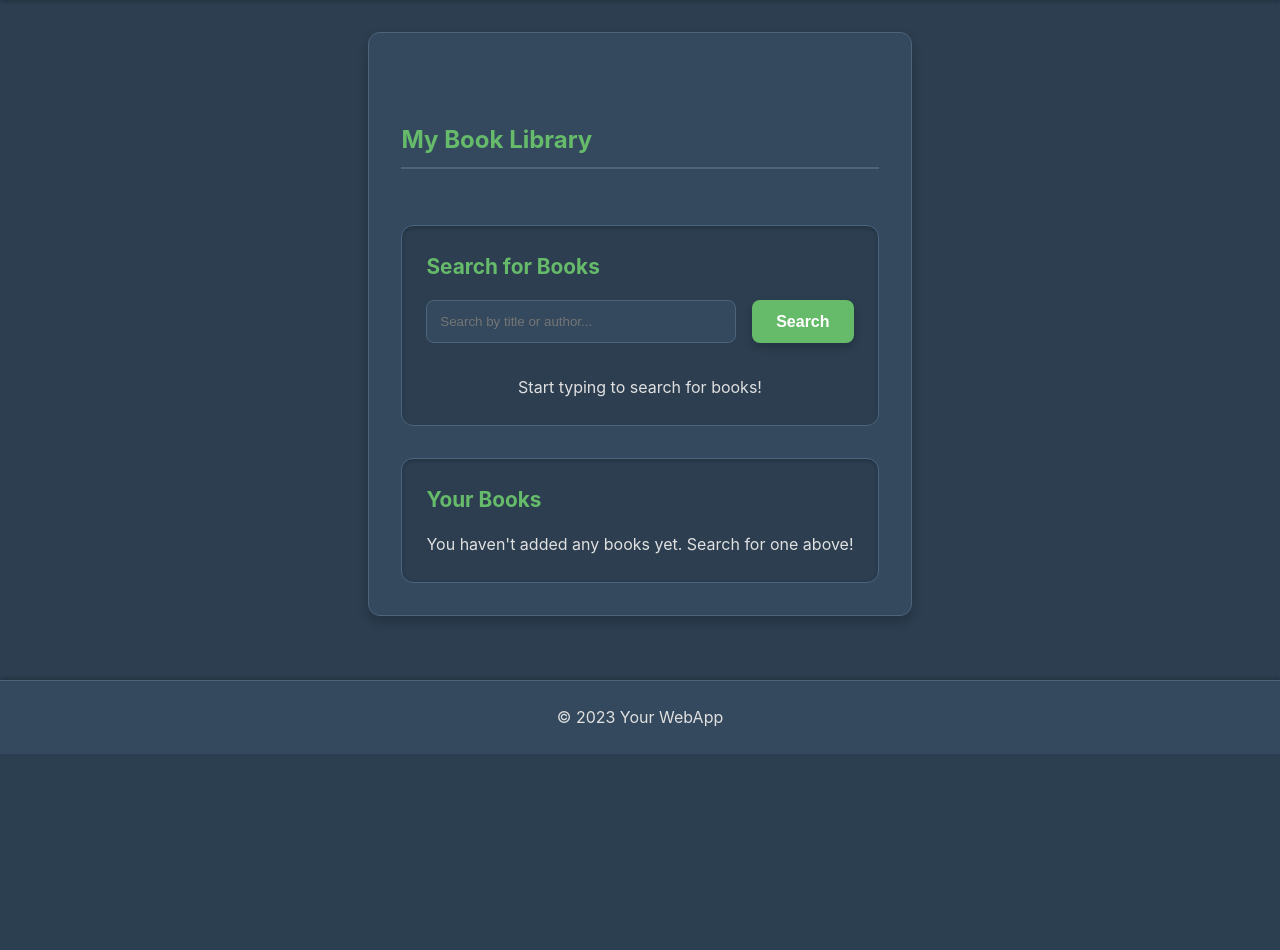
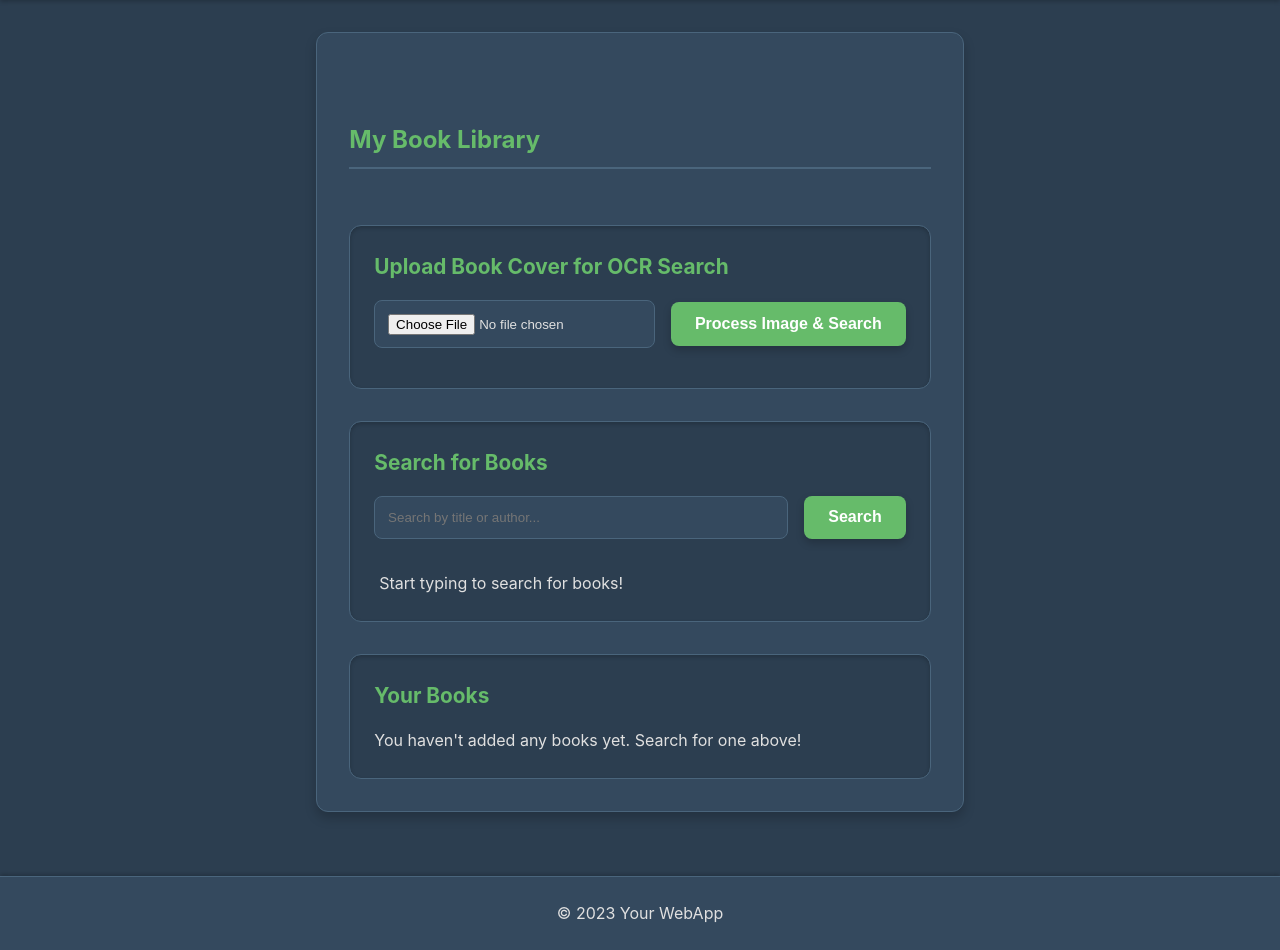
Before and after one commit to doriftudesu/Capstone-ai, a Flask app: page /library in a window 1280 px wide. Shown: the part 79-1029 px from the top of the page. Before the commit the page ends 833 px from the top, so only its background shows below. Run offline with Flask 3, Linux system fonts and the light colour scheme; a user stored in the database is signed in; some libraries are stand-ins or nearby versions.

Commit message:
FUCKING PIECE OF FUCKING SHIT KEEPS BREAKING

```diff
--- a/app.py
+++ b/app.py
@@ -13,6 +13,16 @@ from datetime import timedelta
 import requests
 from sqlalchemy import inspect
 
+# NEW: Imports for OCR functionality
+import cv2
+from PIL import Image
+import pytesseract
+import easyocr
+import re
+import numpy as np
+import isbnlib
+import io # For handling image bytes in memory
+
 print("DEBUG: All imports successful (2).")
 
 # --- SECRET_KEY Management ---
@@ -27,7 +37,7 @@ else:
         f.write(APP_SECRET_KEY)
     print(f"DEBUG: NEW SECRET_KEY generated and saved to {SECRET_KEY_FILE}.")
 
-# --- NEW: GOOGLE_BOOKS_API_KEY Management ---
+# --- GOOGLE_BOOKS_API_KEY Management ---
 GOOGLE_BOOKS_API_KEY_FILE = 'google_books_api_key.txt'
 if os.path.exists(GOOGLE_BOOKS_API_KEY_FILE):
     with open(GOOGLE_BOOKS_API_KEY_FILE, 'r') as f:
@@ -63,16 +73,21 @@ app.config.update(
     REMEMBER_COOKIE_DOMAIN='127.0.0.1',          # Keeping explicit for remember_token
     REMEMBER_COOKIE_PATH='/',                    # Cookie valid for all paths
 
-    # NEW: Google Books API Key from file
     GOOGLE_BOOKS_API_KEY=APP_GOOGLE_BOOKS_API_KEY,
 )
 
 # Allowed file extensions for uploads
 ALLOWED_EXTENSIONS = {'txt', 'pdf', 'png', 'jpg', 'jpeg', 'gif', 'csv', 'xlsx', 'docx'}
+# NEW: Allowed image extensions for OCR
+ALLOWED_IMAGE_EXTENSIONS = {'png', 'jpg', 'jpeg', 'gif', 'bmp', 'tiff'}
 
 def allowed_file(filename):
-    """Checks if a file's extension is allowed for upload."""
+    """Checks if a file's extension is allowed for general upload."""
     return '.' in filename and filename.rsplit('.', 1)[1].lower() in ALLOWED_EXTENSIONS
+
+def allowed_image_file(filename):
+    """Checks if a file's extension is allowed for image OCR upload."""
+    return '.' in filename and filename.rsplit('.', 1)[1].lower() in ALLOWED_IMAGE_EXTENSIONS
 
 print("DEBUG: App configuration loaded (3).")
 
@@ -88,6 +103,16 @@ login_manager.login_view = "login" # The view name for the login page
 login_manager.login_message = "Please log in to access this page." # Message for unauthenticated users
 login_manager.login_message_category = "info" # Category for flash message styling
 print("DEBUG: LoginManager initialized (7).")
+
+# NEW: Initialize EasyOCR reader globally
+try:
+    # EasyOCR can be slow to initialize, do it once globally
+    easy_ocr_reader = easyocr.Reader(['en'])
+    print("DEBUG: EasyOCR reader initialized successfully.")
+except Exception as e:
+    print(f"ERROR: EasyOCR initialization failed. Make sure it's installed correctly "
+          f"and language data is available: {e}")
+    easy_ocr_reader = None
 
 # --- User Model ---
 class User(db.Model, UserMixin):
@@ -168,13 +193,170 @@ def debug_request_info():
 
     print("-------------------------------------------\n")
 
+# --- OCR Functions (Copied from your provided script) ---
+
+def preprocess_image_for_ocr(image_input):
+    img_cv = None
+    if isinstance(image_input, str):
+        if not os.path.exists(image_input):
+            print(f"Error: Image file not found at {image_input}")
+            return None
+        img_cv = cv2.imread(image_input)
+        if img_cv is None:
+            print(f"Error: Could not read image from path {image_input}")
+            return None
+    elif isinstance(image_input, Image.Image):
+        img_cv = cv2.cvtColor(np.array(image_input), cv2.COLOR_RGB2BGR)
+    elif isinstance(image_input, np.ndarray):
+        img_cv = image_input
+    else:
+        print(f"Error: Unsupported image input type: {type(image_input)}")
+        return None
+
+    try:
+        gray = cv2.cvtColor(img_cv, cv2.COLOR_BGR2GRAY)
+        blurred = cv2.GaussianBlur(gray, (5, 5), 0)
+        thresh = cv2.adaptiveThreshold(blurred, 255, cv2.ADAPTIVE_THRESH_GAUSSIAN_C,
+                                         cv2.THRESH_BINARY_INV, 11, 2)
+        return Image.fromarray(thresh)
+    except Exception as e:
+        print(f"An error occurred during image preprocessing: {e}")
+        return None
+
+def perform_ocr_pytesseract(image_pil):
+    if not image_pil:
+        return None
+    try:
+        text = pytesseract.image_to_string(image_pil)
+        return text
+    except pytesseract.TesseractNotFoundError:
+        print("Pytesseract Error: Tesseract OCR engine not found.")
+        return None
+    except Exception as e:
+        print(f"An error occurred during pytesseract OCR: {e}")
+        return None
+
+def perform_ocr_easyocr(image_input):
+    if not easy_ocr_reader:
+        print("EasyOCR reader not initialized. Skipping EasyOCR.")
+        return None
+    try:
+        # EasyOCR can directly take file path, numpy array, or image bytes
+        if isinstance(image_input, str):
+            results = easy_ocr_reader.readtext(image_input)
+        elif isinstance(image_input, Image.Image):
+            img_np = cv2.cvtColor(np.array(image_input), cv2.COLOR_RGB2BGR)
+            results = easy_ocr_reader.readtext(img_np)
+        elif isinstance(image_input, np.ndarray):
+            results = easy_ocr_reader.readtext(image_input)
+        else:
+            print(f"Error: Unsupported image input type for EasyOCR: {type(image_input)}")
+            return None
+        extracted_text = ""
+        for (bbox, text, prob) in results:
+            extracted_text += text + " "
+        return extracted_text.strip()
+    except Exception as e:
+        print(f"An error occurred during EasyOCR: {e}")
+        return None
+
+def extract_and_validate_isbns(text):
+    if not text:
+        return []
+    isbn_pattern = re.compile(
+        r'\b(?:ISBN(?:-1[03])?:?\s*)?'
+        r'((?:97[89][-\s]?)?\d{1,5}[-\s]?\d{1,7}[-\s]?\d{1,6}[-\s]?[\dX]\b)',
+        re.IGNORECASE
+    )
+    potential_isbns = []
+    for match in isbn_pattern.finditer(text):
+        raw_isbn_candidate = match.group(1)
+        cleaned_isbn = re.sub(r'[-\s]', '', raw_isbn_candidate).upper()
+        if len(cleaned_isbn) == 10 or len(cleaned_isbn) == 13:
+            potential_isbns.append(cleaned_isbn)
+    valid_isbns = []
+    for isbn_candidate in set(potential_isbns):
+        if isbnlib.is_isbn10(isbn_candidate) or isbnlib.is_isbn13(isbn_candidate):
+            valid_isbns.append(isbn_candidate)
+    return sorted(set(valid_isbns))
+
+def process_book_cover_image(image_input, ocr_engine='easyocr'): # Default to easyocr for web
+    results = {
+        'full_text': None,
+        'isbns': [],
+        'status': 'fail',
+        'message': 'Initial state'
+    }
+
+    img_for_easyocr_input = None
+    img_for_pytesseract_pil = None
+
+    try:
+        if isinstance(image_input, bytes):
+            # For bytes, decode to numpy array first
+            nparr = np.frombuffer(image_input, np.uint8)
+            img_cv = cv2.imdecode(nparr, cv2.IMREAD_COLOR)
+            if img_cv is None:
+                results['message'] = "Could not decode image bytes."
+                return results
+            img_for_easyocr_input = img_cv # EasyOCR can take numpy array
+            img_for_pytesseract_pil = preprocess_image_for_ocr(img_cv)
+            if not img_for_pytesseract_pil:
+                results['message'] = "Preprocessing image from bytes failed."
+                return results
+        elif isinstance(image_input, str): # Path
+            img_for_easyocr_input = image_input
+            img_for_pytesseract_pil = preprocess_image_for_ocr(image_input)
+            if not img_for_pytesseract_pil:
+                results['message'] = "Preprocessing image from path failed."
+                return results
+        elif isinstance(image_input, Image.Image): # PIL Image
+            img_for_easyocr_input = cv2.cvtColor(np.array(image_input), cv2.COLOR_RGB2BGR)
+            img_for_pytesseract_pil = preprocess_image_for_ocr(image_input)
+            if not img_for_pytesseract_pil:
+                results['message'] = "Preprocessing image from PIL Image failed."
+                return results
+        elif isinstance(image_input, np.ndarray): # Numpy array
+            img_for_easyocr_input = image_input
+            img_for_pytesseract_pil = preprocess_image_for_ocr(image_input)
+            if not img_for_pytesseract_pil:
+                results['message'] = "Preprocessing image from numpy array failed."
+                return results
+        else:
+            results['message'] = f"Unsupported input type for image_input: {type(image_input)}"
+            return results
+
+        extracted_text = None
+        if ocr_engine == 'pytesseract':
+            print("Running OCR with Pytesseract...")
+            extracted_text = perform_ocr_pytesseract(img_for_pytesseract_pil)
+        elif ocr_engine == 'easyocr':
+            print("Running OCR with EasyOCR...")
+            extracted_text = perform_ocr_easyocr(img_for_easyocr_input) # Use appropriate input for EasyOCR
+        else:
+            results['message'] = f"Invalid OCR engine specified: {ocr_engine}. Choose 'pytesseract' or 'easyocr'."
+            return results
+
+        if extracted_text:
+            results['full_text'] = extracted_text
+            results['isbns'] = extract_and_validate_isbns(extracted_text)
+            results['status'] = 'success'
+            results['message'] = 'Text and ISBNs extracted successfully.'
+        else:
+            results['message'] = f"No text extracted using {ocr_engine}."
+    except Exception as e:
+        results['message'] = f"An unexpected error occurred during processing: {e}"
+    return results
+
+# --- End OCR Functions ---
+
+
 # --- Routes ---
 
 @app.route("/")
 @login_required
 def home():
     """Renders the user's dashboard."""
-    # MODIFIED: Fetch ONLY the last added book for the current user
     last_book = Book.query.filter_by(user_id=current_user.id).order_by(Book.id.desc()).first()
     return render_template("dashboard.html", username=current_user.username, last_book=last_book)
 
@@ -208,6 +390,51 @@ def upload():
             flash("Invalid file type. Allowed types: " + ", ".join(ALLOWED_EXTENSIONS), "danger")
 
     return render_template("upload.html", username=current_user.username)
+
+# NEW: Route for OCR image upload and processing
+@app.route("/ocr_upload", methods=["POST"])
+@login_required
+def ocr_upload():
+    if 'image' not in request.files:
+        return jsonify({"status": "error", "message": "No image file provided."}), 400
+
+    file = request.files['image']
+
+    if file.filename == '':
+        return jsonify({"status": "error", "message": "No selected image file."}), 400
+
+    if file and allowed_image_file(file.filename):
+        try:
+            # Read image into bytes in memory
+            image_bytes = file.read()
+
+            # Process the image using OCR functions
+            # Defaulting to easyocr for web app for potentially better out-of-the-box results
+            ocr_results = process_book_cover_image(image_bytes, ocr_engine='easyocr')
+
+            if ocr_results['status'] == 'success':
+                # Prioritize ISBN if found, otherwise use full text
+                extracted_query = ""
+                if ocr_results['isbns']:
+                    extracted_query = ocr_results['isbns'][0] # Take the first ISBN
+                elif ocr_results['full_text']:
+                    # Take a reasonable portion of text if no ISBN, to avoid overly long queries
+                    extracted_query = ocr_results['full_text'][:200] # Limit to first 200 chars
+
+                return jsonify({
+                    "status": "success",
+                    "query": extracted_query,
+                    "full_text": ocr_results['full_text'],
+                    "isbns": ocr_results['isbns']
+                })
+            else:
+                return jsonify({"status": "error", "message": ocr_results['message']}), 500
+        except Exception as e:
+            print(f"ERROR: Exception during OCR upload: {e}")
+            return jsonify({"status": "error", "message": f"An unexpected error occurred during OCR: {str(e)}"}), 500
+    else:
+        return jsonify({"status": "error", "message": "Invalid image file type. Allowed: png, jpg, jpeg, gif, bmp, tiff."}), 400
+
 
 @app.route("/chart_data")
 @login_required
@@ -385,7 +612,7 @@ def search_books():
     params = {
         "q": query,
         "maxResults": 10,
-        "key": app.config["GOOGLE_BOOKS_API_KEY"] # API key is now read from config
+        "key": app.config["GOOGLE_BOOKS_API_KEY"]
     }
 
     try:
--- a/static/script.js
+++ b/static/script.js
@@ -108,8 +108,9 @@ function setupCharts() {
     }
 }
 
-// --- NEW: Book Search Functionality ---
+// --- Book Search Functionality (Google Books API) ---
 async function searchBooks() {
+    console.log("DEBUG: searchBooks() function called."); // Added log
     const query = document.getElementById('bookSearchQuery').value;
     const searchResultsDiv = document.getElementById('searchResults');
     const searchStatus = document.getElementById('searchStatus');
@@ -117,23 +118,29 @@ async function searchBooks() {
     if (!query) {
         searchResultsDiv.innerHTML = '';
         searchStatus.textContent = "Please enter a search query.";
+        console.log("DEBUG: Search query is empty."); // Added log
         return;
     }
 
     searchStatus.textContent = "Searching...";
     searchResultsDiv.innerHTML = ''; // Clear previous results
+    console.log(`DEBUG: Initiating fetch for query: ${query}`); // Added log
 
     try {
         const response = await fetch(`/search_books?query=${encodeURIComponent(query)}`);
+        console.log("DEBUG: Fetch response received."); // Added log
         const books = await response.json();
+        console.log("DEBUG: Books data parsed:", books); // Added log
 
         if (books.error) {
             searchStatus.textContent = `Error: ${books.error}`;
+            console.log(`DEBUG: API returned error: ${books.error}`); // Added log
             return;
         }
 
         if (books.length === 0) {
             searchStatus.textContent = "No books found. Try a different query.";
+            console.log("DEBUG: No books found."); // Added log
             return;
         }
 
@@ -163,6 +170,7 @@ async function searchBooks() {
                 const author = btn.dataset.author;
                 const isbn = btn.dataset.isbn;
                 const coverImage = btn.dataset.coverImageUrl;
+                console.log(`DEBUG: Add to Library button clicked for: ${title}`); // Added log
 
                 // Send data to the Flask add_book endpoint
                 const formData = new FormData();
@@ -184,13 +192,13 @@ async function searchBooks() {
                         window.location.href = response.url; // Follow the redirect
                     } else {
                         // If not redirected, something went wrong or it's a JSON error
-                        const result = JSON.parse(responseText); // Try parsing as JSON
-                        if (result.error) {
-                            alert(`Error adding book: ${result.error}`); // Use alert for direct error feedback
-                        } else {
-                            // This case should ideally not happen if Flask always redirects on success/failure
+                        // This part might need refinement based on Flask's actual non-redirect error responses
+                        try {
+                            const result = JSON.parse(responseText);
+                            alert(`Error adding book: ${result.message || JSON.stringify(result)}`);
+                        } catch (parseError) {
                             alert("Book added successfully (but no redirect detected). Please refresh.");
-                            console.log(result);
+                            console.log("Raw response:", responseText);
                         }
                     }
                 } catch (error) {
@@ -206,10 +214,65 @@ async function searchBooks() {
     }
 }
 
+// --- OCR Image Upload and Search Integration ---
+async function uploadImageForOcr() {
+    const ocrImageInput = document.getElementById('ocrImageInput');
+    const ocrStatus = document.getElementById('ocrStatus');
+    const bookSearchQueryInput = document.getElementById('bookSearchQuery');
+
+    if (ocrImageInput.files.length === 0) {
+        ocrStatus.textContent = "Please select an image file first.";
+        return;
+    }
+
+    const file = ocrImageInput.files[0];
+    const formData = new FormData();
+    formData.append('image', file);
+
+    ocrStatus.textContent = "Processing image with OCR...";
+    ocrStatus.style.color = "var(--flash-info)"; // Use info color for processing
+
+    try {
+        const response = await fetch('/ocr_upload', {
+            method: 'POST',
+            body: formData
+        });
+        const result = await response.json();
+
+        if (result.status === 'success') {
+            ocrStatus.textContent = "OCR successful! Searching for book...";
+            ocrStatus.style.color = "var(--flash-success)";
+
+            // Populate search bar with extracted query (ISBN or text)
+            bookSearchQueryInput.value = result.query;
+
+            // Trigger the book search
+            searchBooks();
+
+        } else {
+            ocrStatus.textContent = `OCR Failed: ${result.message}`;
+            ocrStatus.style.color = "var(--flash-danger)";
+        }
+    } catch (error) {
+        console.error('Error during OCR upload:', error);
+        ocrStatus.textContent = "An error occurred during image processing.";
+        ocrStatus.style.color = "var(--flash-danger)";
+    }
+}
+
 
 // --- On page load: Initialize all necessary functionalities ---
 window.onload = () => {
     loadTheme(); // Load saved theme settings
     setupSocket(); // Initialize Socket.IO for real-time notifications
     setupCharts(); // Initialize Chart.js for data visualization
+
+    // NEW: Attach event listener for the search button
+    const searchButton = document.getElementById('searchButton');
+    if (searchButton) {
+        searchButton.addEventListener('click', searchBooks);
+        console.log("DEBUG: Search button event listener attached.");
+    } else {
+        console.error("DEBUG: Search button (id='searchButton') not found.");
+    }
 };
--- a/static/style.css
+++ b/static/style.css
@@ -319,7 +319,7 @@ body.dark .dropzone { /* Dark theme specific styling for dropzone */
 }
 
 /* Library Section Styles */
-.add-book-section, .book-list-section, .last-book-section, .book-search-section { /* Added .book-search-section */
+.add-book-section, .book-list-section, .last-book-section, .book-search-section, .ocr-upload-section { /* Added .ocr-upload-section */
     background-color: var(--background-color);
     padding: 1.5rem;
     border-radius: 12px;
@@ -328,7 +328,7 @@ body.dark .dropzone { /* Dark theme specific styling for dropzone */
     transition: background-color 0.5s ease, border-color 0.5s ease, box-shadow 0.5s ease;
 }
 
-.add-book-section h3, .book-list-section h3, .last-book-section h3, .book-search-section h3 { /* Added .book-search-section h3 */
+.add-book-section h3, .book-list-section h3, .last-book-section h3, .book-search-section h3, .ocr-upload-section h3 { /* Added .ocr-upload-section h3 */
     color: var(--primary-color);
     margin-bottom: 1rem;
     font-size: 1.3em;
@@ -361,7 +361,7 @@ body.dark .dropzone { /* Dark theme specific styling for dropzone */
     color: white;
 }
 
-/* NEW: Book Search Form Styles */
+/* Book Search Form Styles */
 .search-form {
     display: flex;
     gap: 1rem;
@@ -379,6 +379,31 @@ body.dark .dropzone { /* Dark theme specific styling for dropzone */
 }
 
 .search-form button {
+    padding: 0.8rem 1.5rem;
+    background-color: var(--primary-color);
+    color: white;
+    white-space: nowrap;
+}
+
+/* NEW: OCR Upload Form Styles */
+.ocr-upload-form {
+    display: flex;
+    gap: 1rem;
+    margin-top: 1rem;
+    align-items: center;
+}
+
+.ocr-upload-form input[type="file"] {
+    flex-grow: 1;
+    padding: 0.8rem;
+    border: 1px solid var(--border-color);
+    border-radius: 8px;
+    background-color: var(--card-background);
+    color: var(--text-color);
+    transition: border-color 0.3s ease, box-shadow 0.3s ease, background-color 0.5s ease, color 0.5s ease;
+}
+
+.ocr-upload-form button {
     padding: 0.8rem 1.5rem;
     background-color: var(--primary-color);
     color: white;
@@ -534,11 +559,11 @@ footer {
         font-size: 1em;
     }
 
-    .add-book-form, .search-form { /* Apply to both forms */
+    .add-book-form, .search-form, .ocr-upload-form { /* Apply to all forms */
         grid-template-columns: 1fr; /* Stack inputs and button vertically */
     }
 
-    .add-book-form button, .search-form button {
+    .add-book-form button, .search-form button, .ocr-upload-form button {
         width: 100%; /* Full width buttons on small screens */
     }
 }
--- a/templates/dashboard.html
+++ b/templates/dashboard.html
@@ -3,7 +3,7 @@
 <head>
     <meta charset="UTF-8">
     <meta name="viewport" content="width=device-width, initial-scale=1.0">
-    <title>Dashboard | WebApp</title>
+    <title>Dashboard | BookSnap</title>
     <link rel="stylesheet" href="{{ url_for('static', filename='style.css') }}">
     <script src="https://cdnjs.cloudflare.com/ajax/libs/socket.io/4.0.0/socket.io.js"></script>
     <script src="https://cdn.jsdelivr.net/npm/chart.js"></script>
--- a/templates/library.html
+++ b/templates/library.html
@@ -32,20 +32,28 @@
 
         <h2>My Book Library</h2>
 
+        <!-- OCR Upload Section -->
+        <section class="ocr-upload-section">
+            <h3>Upload Book Cover for OCR Search</h3>
+            <div class="ocr-upload-form">
+                <input type="file" id="ocrImageInput" accept="image/*">
+                <button onclick="uploadImageForOcr()">Process Image & Search</button>
+            </div>
+            <p id="ocrStatus" style="text-align: center; color: var(--text-color); margin-top: 1rem;"></p>
+        </section>
+
         <!-- Book Search Section -->
         <section class="book-search-section">
             <h3>Search for Books</h3>
             <div class="search-form">
                 <input type="text" id="bookSearchQuery" placeholder="Search by title or author...">
-                <button onclick="searchBooks()">Search</button>
+                <button id="searchButton">Search</button> <!-- MODIFIED: Added ID, removed onclick -->
             </div>
             <div id="searchResults" class="book-cards-container">
                 <!-- Search results will be loaded here by JavaScript -->
                 <p id="searchStatus" style="text-align: center; color: var(--text-color); margin-top: 1rem;">Start typing to search for books!</p>
             </div>
         </section>
-
-        <!-- REMOVED: Form to Add New Books (Manual Entry) -->
 
         <!-- List of Books in Your Library -->
         <section class="book-list-section">
--- a/templates/login.html
+++ b/templates/login.html
@@ -2,7 +2,7 @@
 <html lang="en">
 <head>
   <meta charset="UTF-8">
-  <title>Login | WebApp</title>
+  <title>Login | BookSnap</title>
   <link rel="stylesheet" href="{{ url_for('static', filename='style.css') }}">
   <script src="{{ url_for('static', filename='script.js') }}" defer></script>
 </head>
--- a/templates/register.html
+++ b/templates/register.html
@@ -3,7 +3,7 @@
 <head>
     <meta charset="UTF-8">
     <meta name="viewport" content="width=device-width, initial-scale=1.0">
-    <title>Register | WebApp</title>
+    <title>Register | BookSnap</title>
     <link rel="stylesheet" href="{{ url_for('static', filename='style.css') }}">
 </head>
 <body class="auth-page">
--- a/templates/upload.html
+++ b/templates/upload.html
@@ -3,7 +3,7 @@
 <head>
     <meta charset="UTF-8">
     <meta name="viewport" content="width=device-width, initial-scale=1.0">
-    <title>Upload Files | WebApp</title>
+    <title>Upload Files | BookSnap</title>
     <link rel="stylesheet" href="{{ url_for('static', filename='style.css') }}">
     <!-- Removed: <script src="https://unpkg.com/lucide@latest"></script> as icons are not used in header nav -->
 </head>
```
Also changed, not shown: requirements.txt (+33 -0 lines), instance/site.db.
